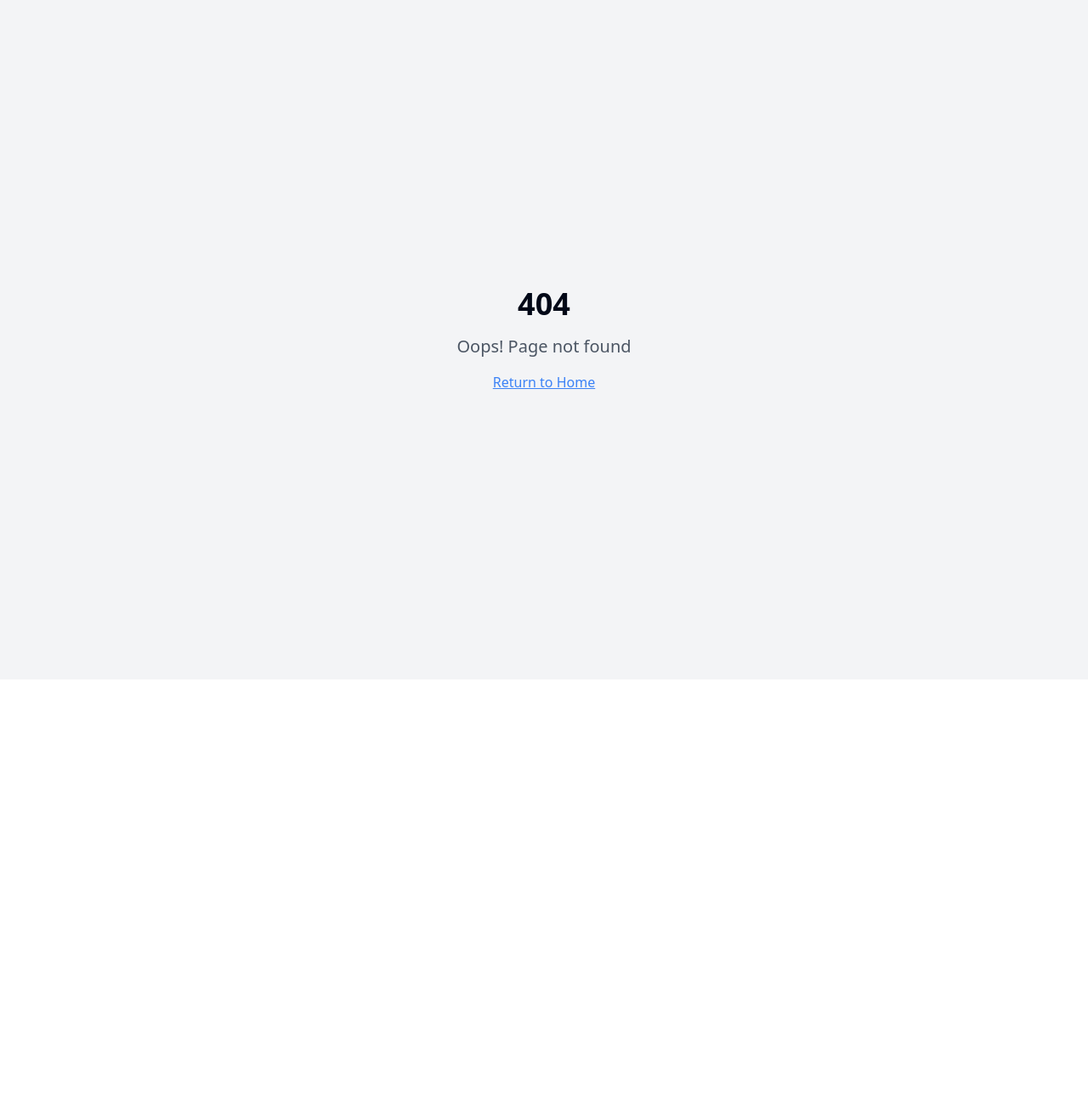
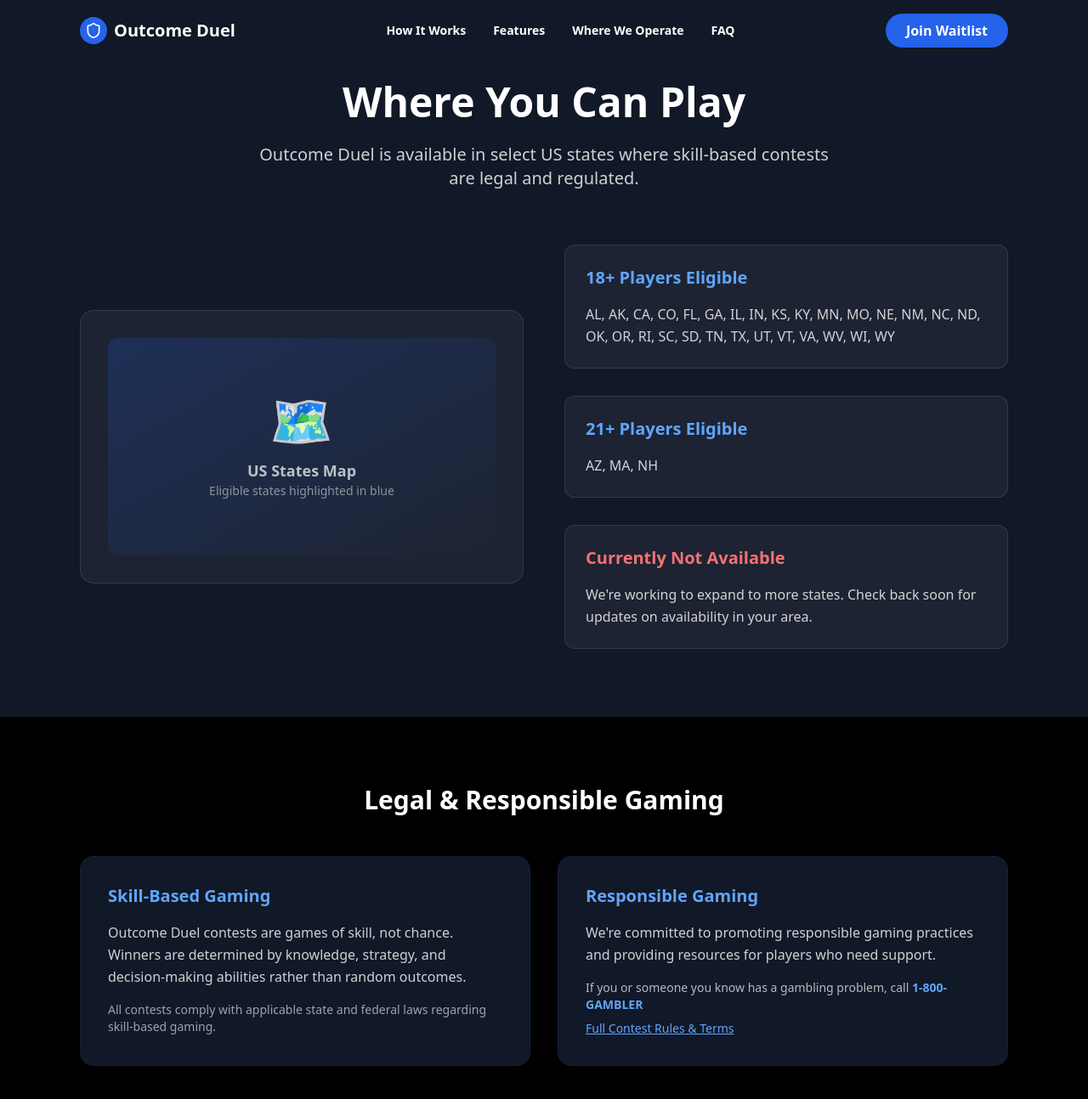
Before and after one commit to Osama575/outcome, a React (Vite) app: page /where-we-operate in a window 1280 px wide. Before the commit this address had no page. Shown: the top 1294 px of the page at 85% size. Before the commit the page ends 800 px from the top, so only its background shows below. Built offline with nearby package versions, Linux system fonts and the light colour scheme.

Commit message:
Refactor: Open "Where We Operate" in a new page
Move the "Where We Operate" section to a new page, accessible via a navigation link.

```diff
--- a/src/App.tsx
+++ b/src/App.tsx
@@ -1,3 +1,4 @@
+
 import { Toaster } from "@/components/ui/toaster";
 import { Toaster as Sonner } from "@/components/ui/sonner";
 import { TooltipProvider } from "@/components/ui/tooltip";
@@ -5,6 +6,7 @@ import { QueryClient, QueryClientProvider } from "@tanstack/react-query";
 import { BrowserRouter, Routes, Route } from "react-router-dom";
 import Index from "./pages/Index";
 import NotFound from "./pages/NotFound";
+import WhereWeOperatePage from "./pages/WhereWeOperate";
 
 const queryClient = new QueryClient();
 
@@ -16,6 +18,7 @@ const App = () => (
       <BrowserRouter>
         <Routes>
           <Route path="/" element={<Index />} />
+          <Route path="/where-we-operate" element={<WhereWeOperatePage />} />
           {/* ADD ALL CUSTOM ROUTES ABOVE THE CATCH-ALL "*" ROUTE */}
           <Route path="*" element={<NotFound />} />
         </Routes>
--- a/src/components/Navigation.tsx
+++ b/src/components/Navigation.tsx
@@ -2,6 +2,7 @@
 import { useState } from "react";
 import { Menu, X, Shield } from "lucide-react";
 import { Button } from "@/components/ui/button";
+import { Link, useLocation } from "react-router-dom";
 import WaitlistModal from "@/components/WaitlistModal";
 
 interface NavigationProps {
@@ -11,11 +12,18 @@ interface NavigationProps {
 const Navigation = ({ isScrolled }: NavigationProps) => {
   const [isMenuOpen, setIsMenuOpen] = useState(false);
   const [isWaitlistOpen, setIsWaitlistOpen] = useState(false);
+  const location = useLocation();
 
   const scrollToSection = (id: string) => {
-    const element = document.getElementById(id);
-    if (element) {
-      element.scrollIntoView({ behavior: 'smooth' });
+    // Only scroll if we're on the home page
+    if (location.pathname === '/') {
+      const element = document.getElementById(id);
+      if (element) {
+        element.scrollIntoView({ behavior: 'smooth' });
+      }
+    } else {
+      // Navigate to home page with hash
+      window.location.href = `/#${id}`;
     }
     setIsMenuOpen(false);
   };
@@ -27,12 +35,12 @@ const Navigation = ({ isScrolled }: NavigationProps) => {
       }`}>
         <div className="max-w-[1140px] mx-auto px-6 h-[72px] flex items-center justify-between">
           {/* Logo */}
-          <div className="flex items-center space-x-2">
+          <Link to="/" className="flex items-center space-x-2">
             <div className="w-8 h-8 bg-blue-600 rounded-full flex items-center justify-center">
               <Shield className="w-5 h-5 text-white" />
             </div>
             <span className="text-xl font-bold">Outcome Duel</span>
-          </div>
+          </Link>
 
           {/* Desktop Navigation */}
           <div className="hidden md:flex items-center space-x-8">
@@ -48,12 +56,12 @@ const Navigation = ({ isScrolled }: NavigationProps) => {
             >
               Features
             </button>
-            <button
-              onClick={() => scrollToSection('where')}
+            <Link
+              to="/where-we-operate"
               className="text-sm font-semibold hover:text-blue-400 transition-colors"
             >
               Where We Operate
-            </button>
+            </Link>
             <button
               onClick={() => scrollToSection('faq')}
               className="text-sm font-semibold hover:text-blue-400 transition-colors"
@@ -97,12 +105,13 @@ const Navigation = ({ isScrolled }: NavigationProps) => {
               >
                 Features
               </button>
-              <button
-                onClick={() => scrollToSection('where')}
+              <Link
+                to="/where-we-operate"
+                onClick={() => setIsMenuOpen(false)}
                 className="block text-sm font-semibold hover:text-blue-400 transition-colors"
               >
                 Where We Operate
-              </button>
+              </Link>
               <button
                 onClick={() => scrollToSection('faq')}
                 className="block text-sm font-semibold hover:text-blue-400 transition-colors"
--- a/src/pages/Index.tsx
+++ b/src/pages/Index.tsx
@@ -5,7 +5,6 @@ import Hero from "@/components/Hero";
 import HowItWorks from "@/components/HowItWorks";
 import Features from "@/components/Features";
 import SocialProof from "@/components/SocialProof";
-import WhereWeOperate from "@/components/WhereWeOperate";
 import FinalCTA from "@/components/FinalCTA";
 import Footer from "@/components/Footer";
 import FAQ from "@/components/FAQ";
@@ -30,7 +29,6 @@ const Index = () => {
       <HowItWorks />
       <Features />
       <SocialProof />
-      <WhereWeOperate />
       <FAQ />
       <FinalCTA />
       <Footer />
--- /dev/null
+++ b/src/pages/WhereWeOperate.tsx
@@ -0,0 +1,127 @@
+
+import Navigation from "@/components/Navigation";
+import Footer from "@/components/Footer";
+import MobileBottomBar from "@/components/MobileBottomBar";
+import { useEffect, useState } from "react";
+
+const WhereWeOperatePage = () => {
+  const [isScrolled, setIsScrolled] = useState(false);
+
+  useEffect(() => {
+    const handleScroll = () => {
+      setIsScrolled(window.scrollY > 10);
+    };
+
+    window.addEventListener('scroll', handleScroll);
+    return () => window.removeEventListener('scroll', handleScroll);
+  }, []);
+
+  return (
+    <div className="min-h-screen bg-black text-white overflow-x-hidden">
+      <Navigation isScrolled={isScrolled} />
+
+      {/* Hero Section */}
+      <section className="pt-24 pb-20 bg-gray-900">
+        <div className="max-w-[1140px] mx-auto px-6">
+          <div className="text-center mb-16">
+            <h1 className="text-4xl md:text-5xl font-bold mb-6">Where You Can Play</h1>
+            <p className="text-xl text-white/80 max-w-2xl mx-auto">
+              Outcome Duel is available in select US states where skill-based contests are legal and regulated.
+            </p>
+          </div>
+
+          <div className="grid lg:grid-cols-2 gap-12 items-center">
+            {/* Left - Map Placeholder */}
+            <div className="relative">
+              <div className="bg-white/5 p-8 rounded-2xl border border-white/10">
+                <div className="aspect-video bg-gradient-to-br from-blue-600/20 to-transparent rounded-xl flex items-center justify-center">
+                  <div className="text-center">
+                    <div className="text-6xl mb-4">🗺️</div>
+                    <p className="text-white/70 text-lg font-semibold">US States Map</p>
+                    <p className="text-sm text-white/50">Eligible states highlighted in blue</p>
+                  </div>
+                </div>
+              </div>
+            </div>
+
+            {/* Right - State Information */}
+            <div className="space-y-8">
+              <div className="bg-white/5 p-6 rounded-xl border border-white/10">
+                <h3 className="text-xl font-semibold mb-4 text-blue-400">18+ Players Eligible</h3>
+                <p className="text-white/80 leading-relaxed">
+                  AL, AK, CA, CO, FL, GA, IL, IN, KS, KY, MN, MO, NE, NM, NC, ND, OK, OR, RI, SC, SD, TN, TX, UT, VT, VA, WV, WI, WY
+                </p>
+              </div>
+
+              <div className="bg-white/5 p-6 rounded-xl border border-white/10">
+                <h3 className="text-xl font-semibold mb-4 text-blue-400">21+ Players Eligible</h3>
+                <p className="text-white/80 leading-relaxed">
+                  AZ, MA, NH
+                </p>
+              </div>
+
+              <div className="bg-white/5 p-6 rounded-xl border border-white/10">
+                <h3 className="text-xl font-semibold mb-4 text-red-400">Currently Not Available</h3>
+                <p className="text-white/80 leading-relaxed">
+                  We're working to expand to more states. Check back soon for updates on availability in your area.
+                </p>
+              </div>
+            </div>
+          </div>
+        </div>
+      </section>
+
+      {/* Legal Information */}
+      <section className="py-20 bg-black">
+        <div className="max-w-[1140px] mx-auto px-6">
+          <div className="text-center mb-12">
+            <h2 className="text-3xl font-bold mb-6">Legal & Responsible Gaming</h2>
+          </div>
+
+          <div className="grid md:grid-cols-2 gap-8">
+            <div className="bg-gray-900 p-8 rounded-2xl border border-blue-900/20">
+              <h3 className="text-xl font-semibold mb-4 text-blue-400">Skill-Based Gaming</h3>
+              <p className="text-white/80 leading-relaxed mb-4">
+                Outcome Duel contests are games of skill, not chance. Winners are determined by knowledge,
+                strategy, and decision-making abilities rather than random outcomes.
+              </p>
+              <p className="text-white/60 text-sm">
+                All contests comply with applicable state and federal laws regarding skill-based gaming.
+              </p>
+            </div>
+
+            <div className="bg-gray-900 p-8 rounded-2xl border border-blue-900/20">
+              <h3 className="text-xl font-semibold mb-4 text-blue-400">Responsible Gaming</h3>
+              <p className="text-white/80 leading-relaxed mb-4">
+                We're committed to promoting responsible gaming practices and providing resources
+                for players who need support.
+              </p>
+              <div className="space-y-2">
+                <p className="text-white/70 text-sm">
+                  If you or someone you know has a gambling problem, call
+                  <span className="text-blue-400 font-semibold"> 1-800-GAMBLER</span>
+                </p>
+                <button className="text-blue-400 text-sm underline hover:no-underline">
+                  Full Contest Rules & Terms
+                </button>
+              </div>
+            </div>
+          </div>
+
+          <div className="mt-12 text-center">
+            <p className="text-white/60 text-sm max-w-3xl mx-auto">
+              Outcome Duel operates in compliance with all applicable laws and regulations.
+              Contest availability may change based on legal developments in your jurisdiction.
+              Players must be physically located in an eligible state to participate.
+            </p>
+          </div>
+        </div>
+      </section>
+
+      <Footer />
+      <MobileBottomBar />
+    </div>
+  );
+};
+
+export default WhereWeOperatePage;
```
